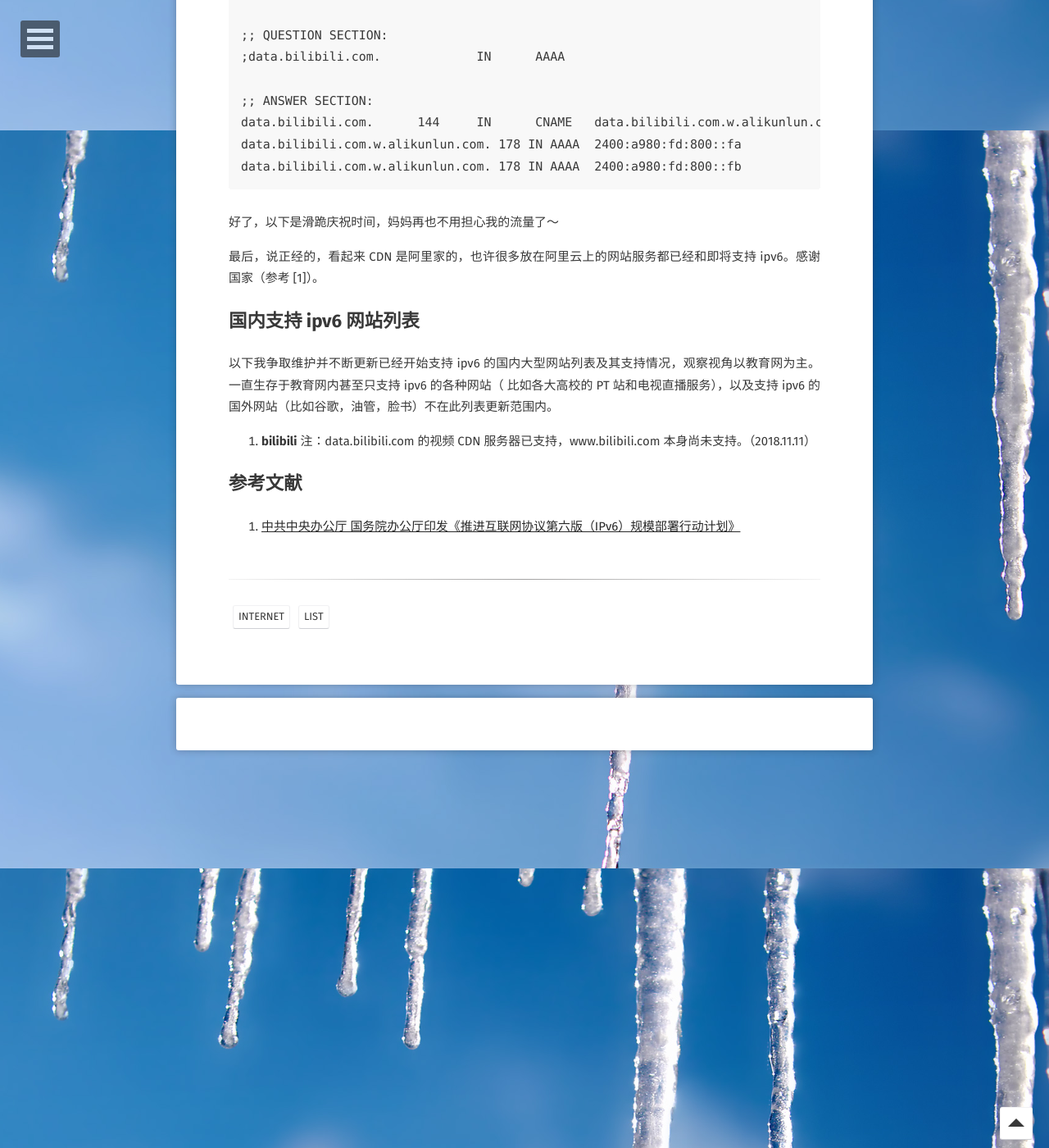
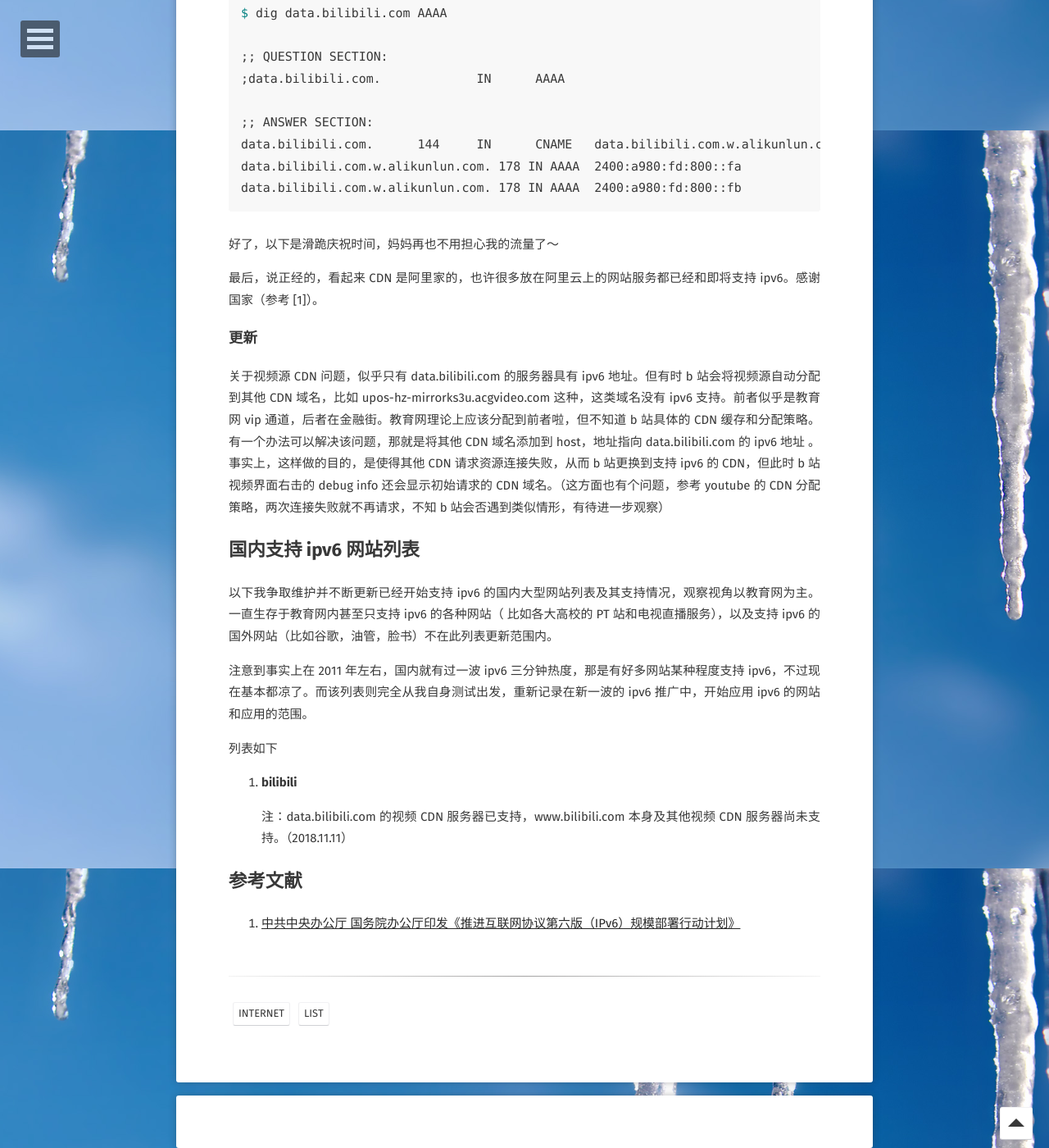
Before and after one commit to refraction-ray/refraction-ray.github.io, a Jekyll site: the page built from _posts/2018-11-11-国内网站 ipv6 支持情况.md, in a window 1280 px wide and 1400 px high, scrolled down 741 px. Shown: the whole window at 82% size. Built offline with Jekyll 4.4.1, drawn with Linux system fonts in a browser that asks for light colours; some web fonts are replaced; comment, search, counter and statistics services are not loaded.

Commit message:
bilibili cdn update

```diff
--- a/_posts/2018-11-11-国内网站 ipv6 支持情况.md
+++ b/_posts/2018-11-11-国内网站 ipv6 支持情况.md
@@ -34,11 +34,21 @@
 
 最后，说正经的，看起来 CDN 是阿里家的，也许很多放在阿里云上的网站服务都已经和即将支持 ipv6。感谢国家（参考 [1]）。
 
+### 更新
+
+关于视频源 CDN 问题，似乎只有 data.bilibili.com 的服务器具有 ipv6 地址。但有时 b 站会将视频源自动分配到其他 CDN 域名，比如 upos-hz-mirrorks3u.acgvideo.com 这种，这类域名没有 ipv6 支持。前者似乎是教育网 vip 通道，后者在金融街。教育网理论上应该分配到前者啦，但不知道 b 站具体的 CDN 缓存和分配策略。有一个办法可以解决该问题，那就是将其他 CDN 域名添加到 host，地址指向 data.bilibili.com 的 ipv6 地址 。事实上，这样做的目的，是使得其他 CDN 请求资源连接失败，从而 b 站更换到支持 ipv6 的 CDN，但此时 b 站视频界面右击的 debug info 还会显示初始请求的 CDN 域名。（这方面也有个问题，参考 youtube 的 CDN 分配策略，两次连接失败就不再请求，不知 b 站会否遇到类似情形，有待进一步观察）
+
 ## 国内支持 ipv6 网站列表
 
 以下我争取维护并不断更新已经开始支持 ipv6 的国内大型网站列表及其支持情况，观察视角以教育网为主。一直生存于教育网内甚至只支持 ipv6 的各种网站（ 比如各大高校的 PT 站和电视直播服务），以及支持 ipv6 的国外网站（比如谷歌，油管，脸书）不在此列表更新范围内。
 
-1. **bilibili** 注：data.bilibili.com 的视频 CDN 服务器已支持，www.bilibili.com 本身尚未支持。（2018.11.11）
+注意到事实上在 2011 年左右，国内就有过一波 ipv6 三分钟热度，那是有好多网站某种程度支持 ipv6，不过现在基本都凉了。而该列表则完全从我自身测试出发，重新记录在新一波的 ipv6 推广中，开始应用 ipv6 的网站和应用的范围。
+
+列表如下
+
+1. **bilibili**
+
+   注：data.bilibili.com 的视频 CDN 服务器已支持，www.bilibili.com 本身及其他视频 CDN 服务器尚未支持。（2018.11.11）
 
 ## 参考文献
 
```
